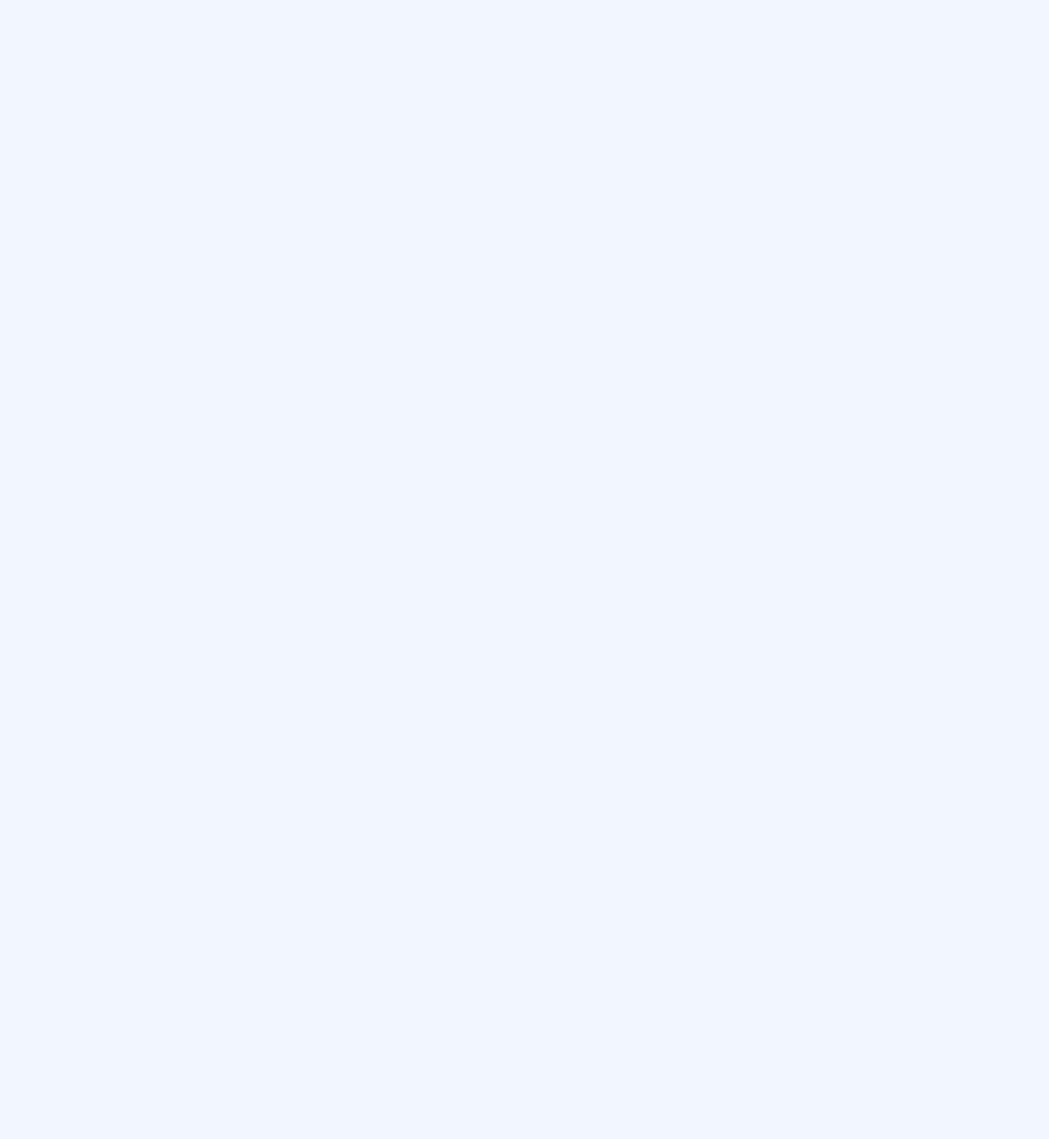
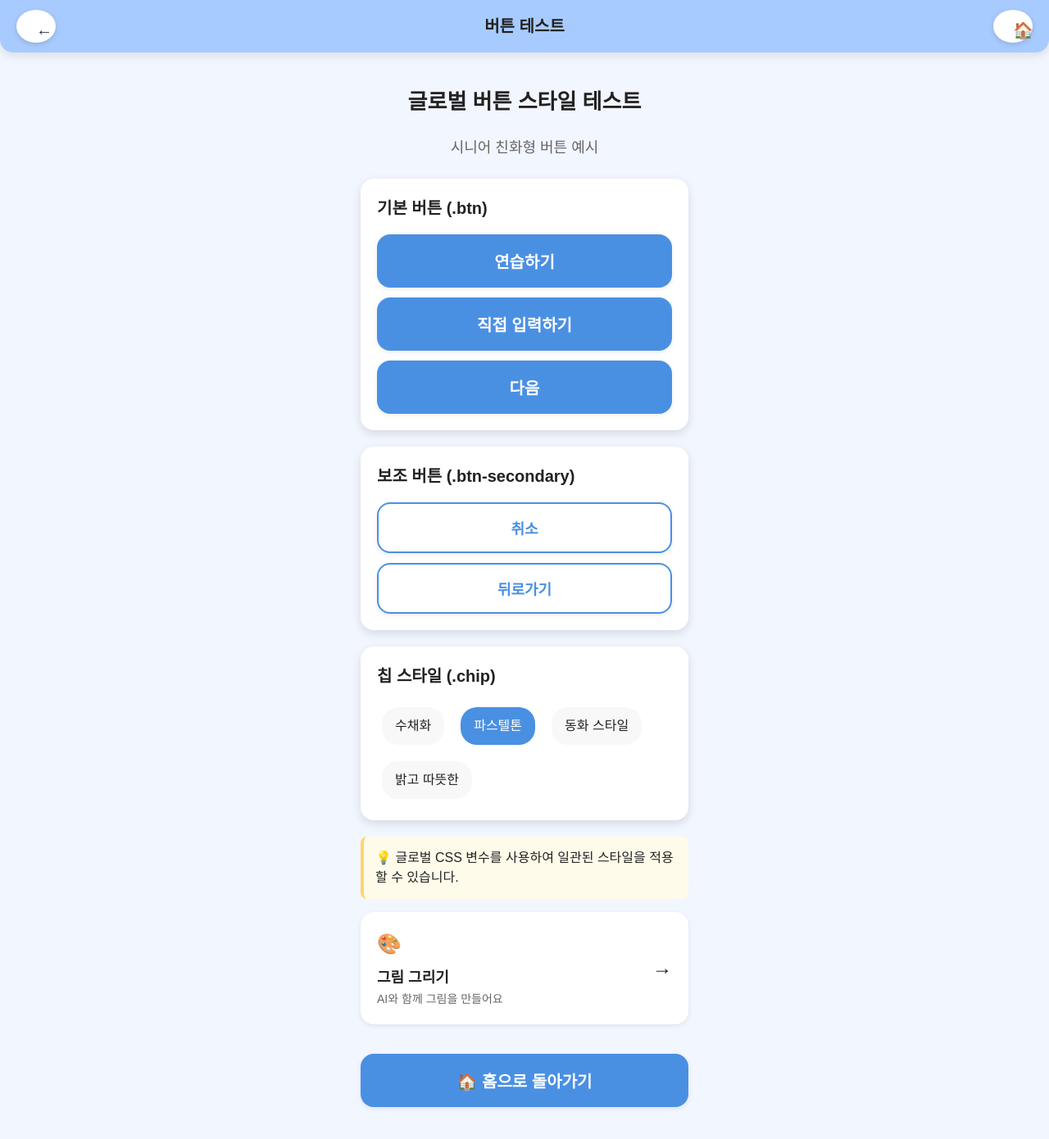
Before and after one commit to sunsudun25-cloud/hidi-story-maker, a React (Vite) app: page /test-buttons in a window 1280 px wide. Before the commit this address had no page. Shown: the whole page at 82% size. Before the commit the page ends 800 px from the top, so only its background shows below. Built offline with nearby package versions, Linux system fonts and the light colour scheme.

Commit message:
Add TestButtons page to demonstrate global button styles

```diff
--- a/src/App.tsx
+++ b/src/App.tsx
@@ -10,6 +10,7 @@ import Write from './pages/Write'
 import Storybook from './pages/Storybook'
 import MyWorks from './pages/MyWorks'
 import Goods from './pages/Goods'
+import TestButtons from './pages/TestButtons'
 import './App.css'
 
 function App() {
@@ -30,6 +31,7 @@ function App() {
           <Route path="/storybook" element={<Storybook />} />
           <Route path="/my-works" element={<MyWorks />} />
           <Route path="/goods" element={<Goods />} />
+          <Route path="/test-buttons" element={<TestButtons />} />
         </Route>
       </Routes>
     </BrowserRouter>
--- a/src/components/Layout.tsx
+++ b/src/components/Layout.tsx
@@ -32,6 +32,7 @@ function getPageTitle(path: string) {
   if (path.includes("/storybook")) return "동화책 만들기";
   if (path.includes("/my-works")) return "내 작품 보기";
   if (path.includes("/goods")) return "나만의 굿즈";
+  if (path.includes("/test-buttons")) return "버튼 테스트";
 
   return "";
 }
--- /dev/null
+++ b/src/pages/TestButtons.tsx
@@ -0,0 +1,79 @@
+import React from "react";
+import { useNavigate } from "react-router-dom";
+
+export default function TestButtons() {
+  const navigate = useNavigate();
+
+  return (
+    <main>
+      <h1 className="page-title">글로벌 버튼 스타일 테스트</h1>
+      <p className="page-subtitle">시니어 친화형 버튼 예시</p>
+
+      <div className="card">
+        <h3 style={{ marginBottom: "16px", fontSize: "20px" }}>기본 버튼 (.btn)</h3>
+        <button className="btn" onClick={() => alert("연습하기 클릭!")}>
+          연습하기
+        </button>
+        <button
+          className="btn"
+          onClick={() => alert("직접 입력하기 클릭!")}
+          style={{ marginTop: "12px" }}
+        >
+          직접 입력하기
+        </button>
+        <button
+          className="btn"
+          onClick={() => alert("다음 클릭!")}
+          style={{ marginTop: "12px" }}
+        >
+          다음
+        </button>
+      </div>
+
+      <div className="card">
+        <h3 style={{ marginBottom: "16px", fontSize: "20px" }}>보조 버튼 (.btn-secondary)</h3>
+        <button className="btn-secondary" onClick={() => alert("취소!")}>
+          취소
+        </button>
+        <button
+          className="btn-secondary"
+          onClick={() => alert("뒤로가기!")}
+          style={{ marginTop: "12px" }}
+        >
+          뒤로가기
+        </button>
+      </div>
+
+      <div className="card">
+        <h3 style={{ marginBottom: "16px", fontSize: "20px" }}>칩 스타일 (.chip)</h3>
+        <div style={{ display: "flex", flexWrap: "wrap", gap: "8px" }}>
+          <span className="chip">수채화</span>
+          <span className="chip active">파스텔톤</span>
+          <span className="chip">동화 스타일</span>
+          <span className="chip">밝고 따뜻한</span>
+        </div>
+      </div>
+
+      <div className="tip-box">
+        💡 글로벌 CSS 변수를 사용하여 일관된 스타일을 적용할 수 있습니다.
+      </div>
+
+      <div className="card option-card" onClick={() => alert("옵션 카드 클릭!")}>
+        <div>
+          <div style={{ fontSize: "24px", marginBottom: "8px" }}>🎨</div>
+          <div style={{ fontSize: "18px", fontWeight: "600" }}>그림 그리기</div>
+          <div style={{ fontSize: "14px", color: "var(--text-light)" }}>AI와 함께 그림을 만들어요</div>
+        </div>
+        <div style={{ fontSize: "24px" }}>→</div>
+      </div>
+
+      <button
+        className="btn"
+        onClick={() => navigate("/home")}
+        style={{ marginTop: "20px" }}
+      >
+        🏠 홈으로 돌아가기
+      </button>
+    </main>
+  );
+}
```
